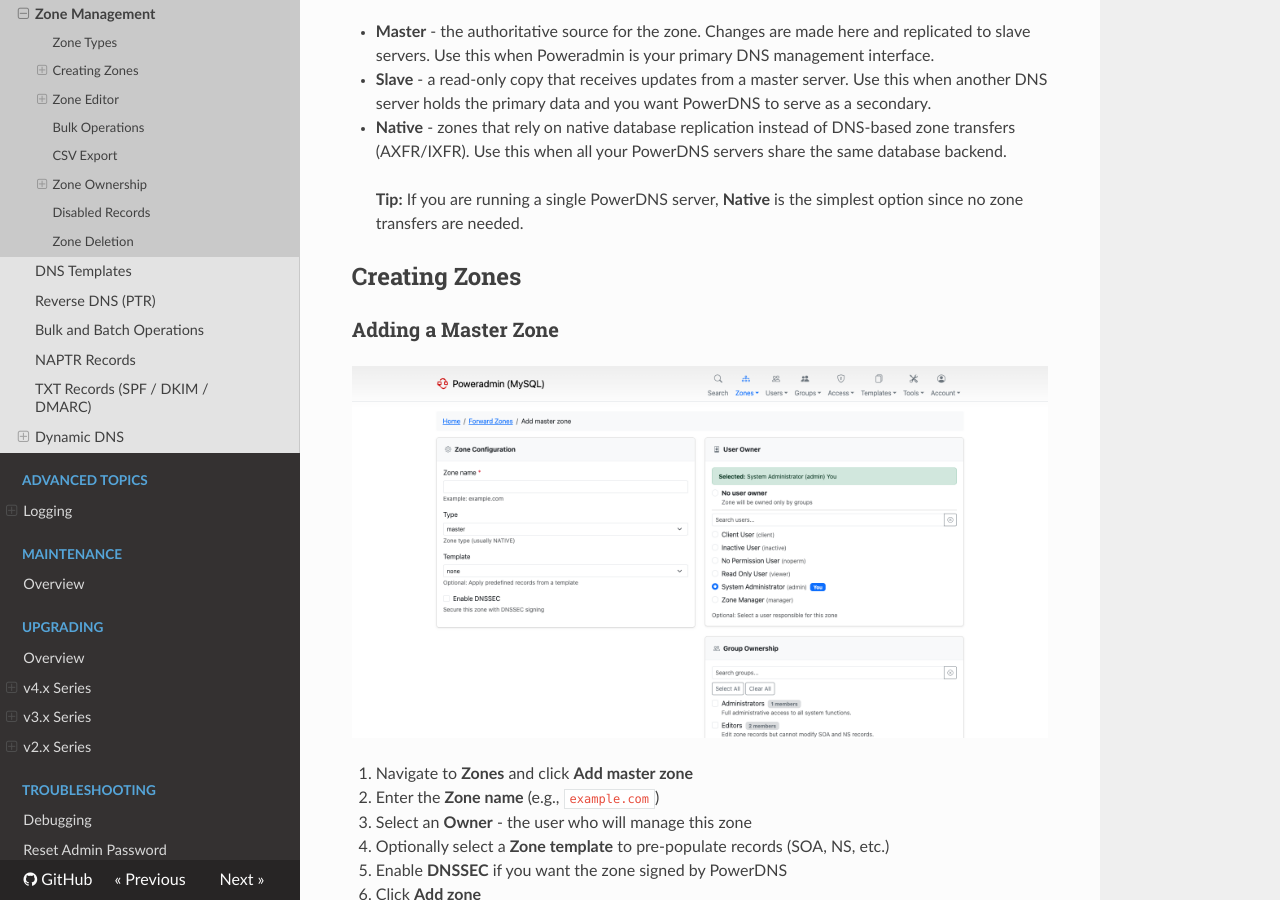
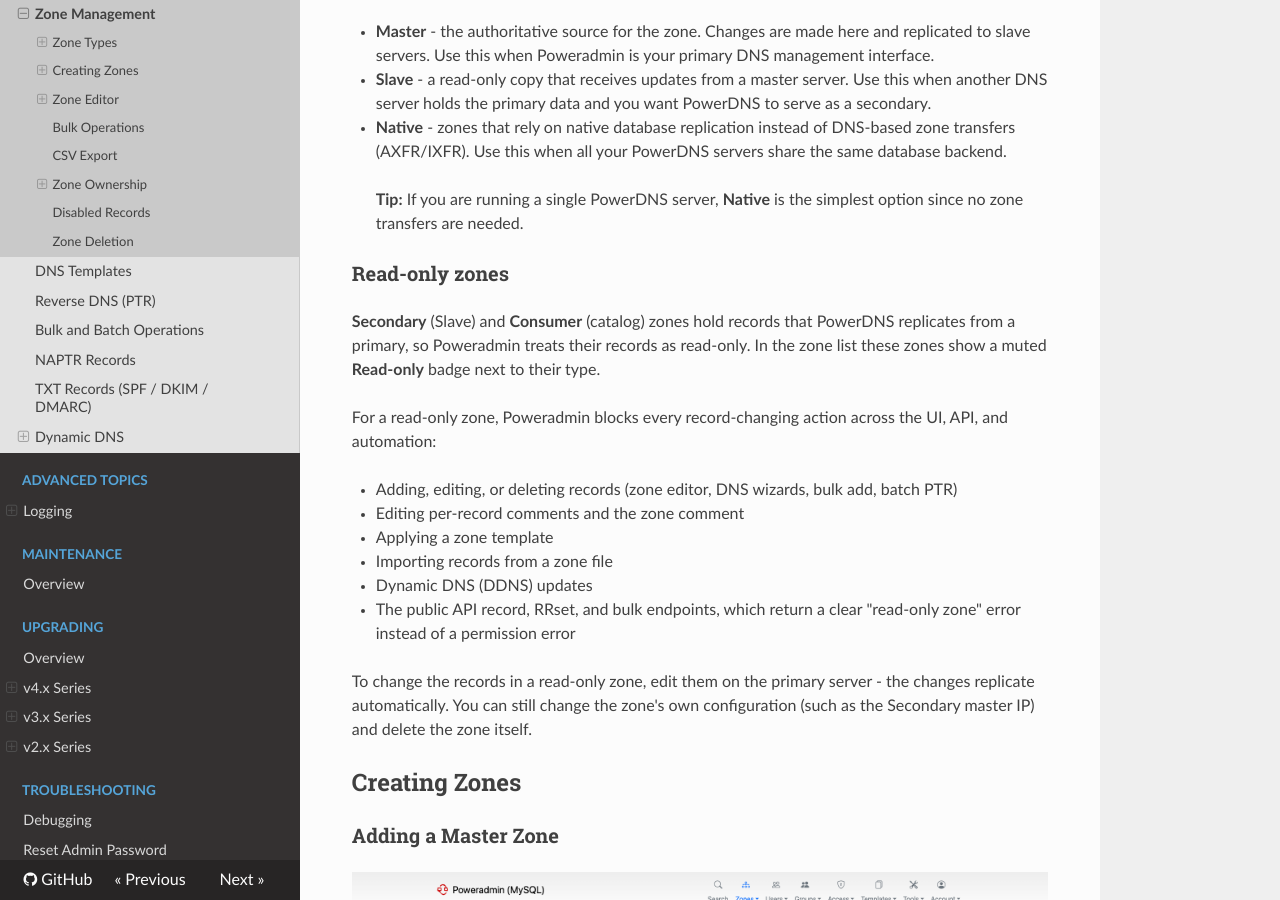
Before and after one commit to poweradmin/poweradmin-docs, an MkDocs documentation site: the page built from docs/user-guide/zones.md, in a window 1280 px wide and 900 px high, scrolled down 770 px. Built offline with MkDocs 1.6.1, drawn with Linux system fonts in a browser that asks for light colours; nearby versions of some CDN libraries.

Commit message:
docs: document read-only behavior for Secondary and Consumer zones

```diff
--- a/docs/user-guide/zones.md
+++ b/docs/user-guide/zones.md
@@ -13,6 +13,21 @@
 - **Native** - zones that rely on native database replication instead of DNS-based zone transfers (AXFR/IXFR). Use this when all your PowerDNS servers share the same database backend.
 
 > **Tip:** If you are running a single PowerDNS server, **Native** is the simplest option since no zone transfers are needed.
+
+### Read-only zones
+
+**Secondary** (Slave) and **Consumer** (catalog) zones hold records that PowerDNS replicates from a primary, so Poweradmin treats their records as read-only. In the zone list these zones show a muted **Read-only** badge next to their type.
+
+For a read-only zone, Poweradmin blocks every record-changing action across the UI, API, and automation:
+
+- Adding, editing, or deleting records (zone editor, DNS wizards, bulk add, batch PTR)
+- Editing per-record comments and the zone comment
+- Applying a zone template
+- Importing records from a zone file
+- Dynamic DNS (DDNS) updates
+- The public API record, RRset, and bulk endpoints, which return a clear "read-only zone" error instead of a permission error
+
+To change the records in a read-only zone, edit them on the primary server - the changes replicate automatically. You can still change the zone's own configuration (such as the Secondary master IP) and delete the zone itself.
 
 ## Creating Zones
 
```
Also changed, not shown: docs/api/endpoints.md (+5 -0 lines).
